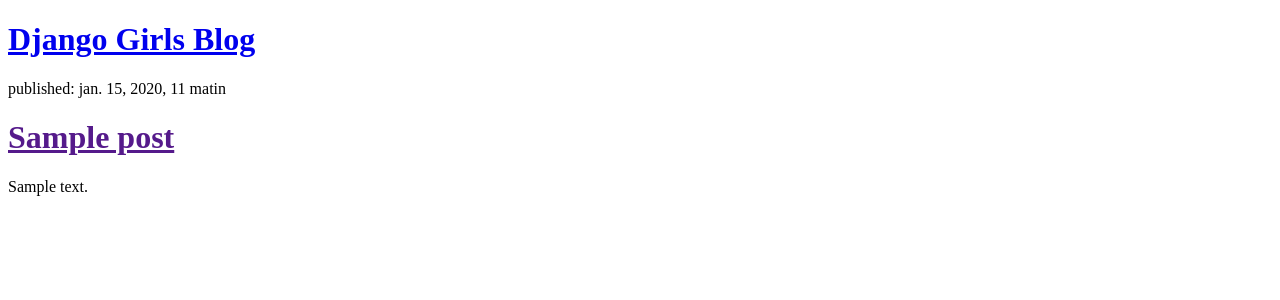
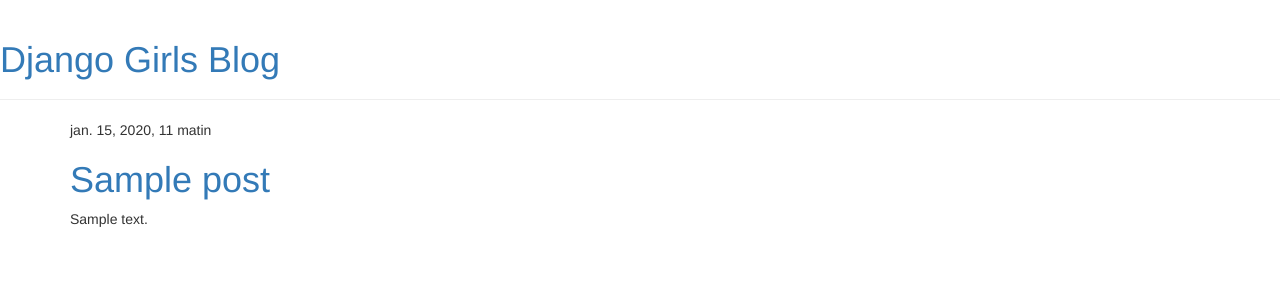
Before and after one commit to Kykiman/blog_project, a Django app: template blog/templates/blog/post_list.html in a window 1280 px wide. Shown: the top 300 px of the page. Run offline with Django 3.2, Linux system fonts and the light colour scheme; the template is opened without the code that fills it: values that come from a table or form of the project are taken from there, others are empty; tables that the repository leaves empty hold one stand-in row (values such as "Sample post"); some libraries are stand-ins or nearby versions.

Commit message:
add detailled post

```diff
--- /dev/null
+++ b/blog/templates/blog/base.html
@@ -0,0 +1,23 @@
+{% load staticfiles %}
+<html>
+    <head>
+        <title>Django Girls blog</title>
+        <link rel="stylesheet" href="//maxcdn.bootstrapcdn.com/bootstrap/3.2.0/css/bootstrap.min.css">
+        <link rel="stylesheet" href="//maxcdn.bootstrapcdn.com/bootstrap/3.2.0/css/bootstrap-theme.min.css">
+        <link href='//fonts.googleapis.com/css?family=Lobster&subset=latin,latin-ext' rel='stylesheet' type='text/css'>
+        <link rel="stylesheet" href="{% static 'css/blog.css' %}">
+    </head>
+    <body>
+        <div class="page-header">
+            <h1><a href="/">Django Girls Blog</a></h1>
+        </div>
+        <div class="content container">
+            <div class="row">
+                <div class="col-md-8">
+                {% block content %}
+                {% endblock %}
+                </div>
+            </div>
+        </div>
+    </body>
+</html>
--- a/blog/templates/blog/post_list.html
+++ b/blog/templates/blog/post_list.html
@@ -1,20 +1,13 @@
-<!DOCTYPE html>
-<html lang="en">
-<head>
-    <meta charset="UTF-8">
-    <title>The Blog</title>
-</head>
-<body>
-    <div>
-        <h1><a href="/">Django Girls Blog</a></h1>
-    </div>
+{% extends 'blog/base.html' %}
 
+{% block content %}
     {% for post in posts %}
-        <div>
-            <p>published: {{ post.published_date }}</p>
-            <h1><a href="">{{ post.title }}</a></h1>
+        <div class="post">
+            <div class="date">
+                {{ post.published_date }}
+            </div>
+            <h1><a href="{% url 'post_detail' pk=post.pk %}">{{ post.title }}</a></h1>
             <p>{{ post.text|linebreaksbr }}</p>
         </div>
     {% endfor %}
-</body>
-</html>
+{% endblock %}
--- a/blog/urls.py
+++ b/blog/urls.py
@@ -3,4 +3,5 @@
 
 urlpatterns = [
     url(r'^$', views.post_list, name='post_list'),
+    url(r'^post/(?P<pk>\d+)/$', views.post_detail, name='post_detail'),
 ]
--- a/blog/views.py
+++ b/blog/views.py
@@ -1,7 +1,11 @@
 from django.shortcuts import render
 from django.utils import timezone
 from .models import Post
+from django.shortcuts import render, get_object_or_404
 
 def post_list(request):
     posts = Post.objects.filter(published_date__lte=timezone.now()).order_by('published_date')
     return render(request, 'blog/post_list.html', {'posts': posts})
+def post_detail(request, pk):
+    post = get_object_or_404(Post, pk=pk)
+    return render(request, 'blog/post_detail.html', {'post': post})
```
Also changed, not shown: blog/templates/blog/post_detail.html (added, +13 -0 lines), blog/static/css/blog.css (added).
